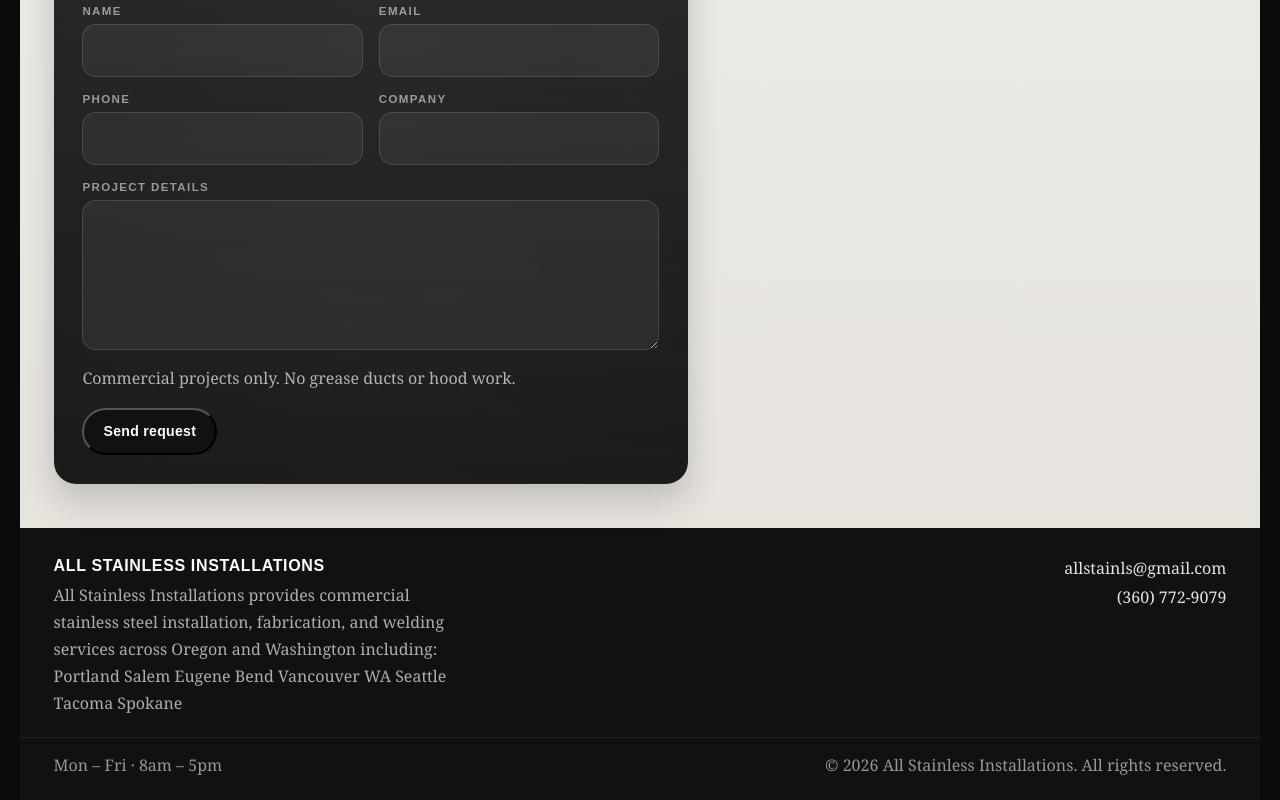
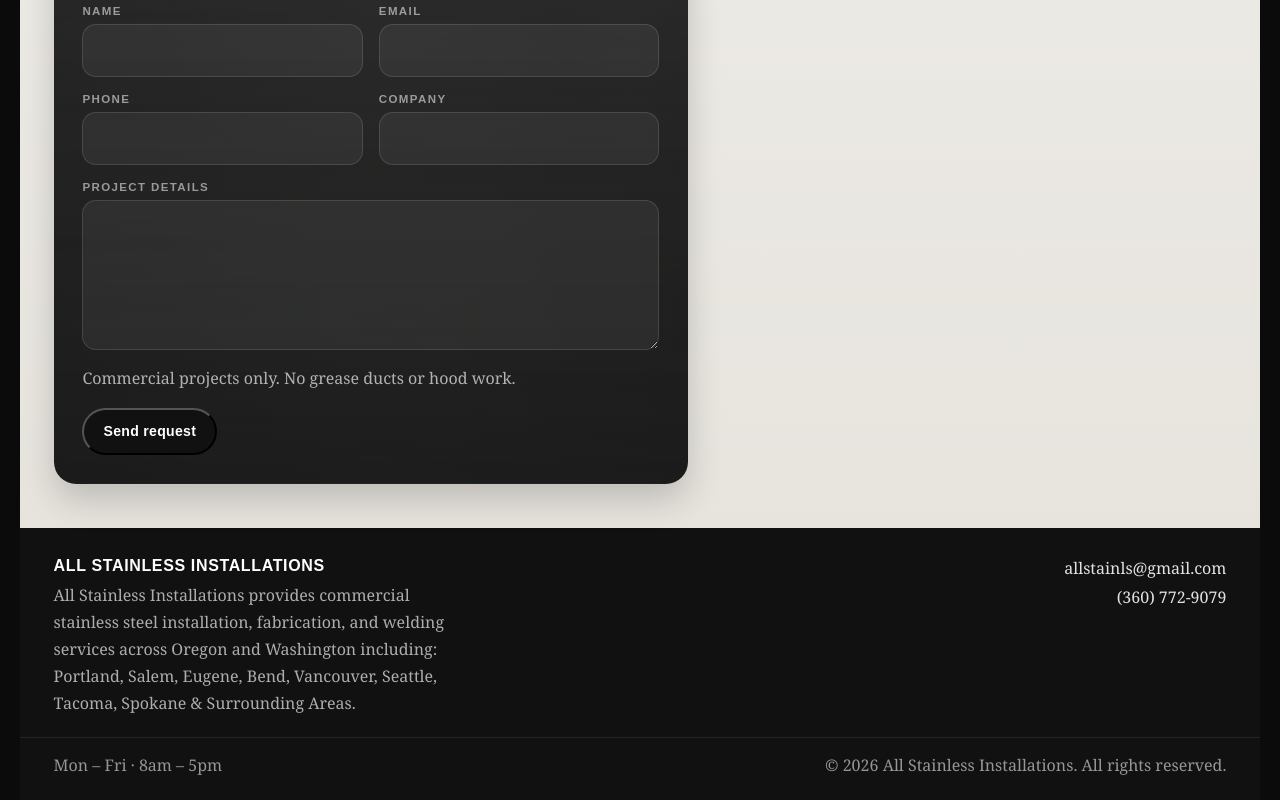
Before and after one commit to ash-the-dev/allstainless, a Next.js app: page / in a window 1280 px wide. Shown: the part 4288-5088 px from the top of the page. Built offline with nearby package versions, Linux system fonts and the light colour scheme.

Commit message:
Indexing/SEO Mods

```diff
--- a/components/SiteFooter.jsx
+++ b/components/SiteFooter.jsx
@@ -12,14 +12,14 @@
                 installation, fabrication, and welding services across Oregon and
                 Washington including:
 
-                Portland
-                Salem
-                Eugene
-                Bend
-                Vancouver WA
-                Seattle
-                Tacoma
-                Spokane
+                Portland,
+                Salem,
+                Eugene,
+                Bend,
+                Vancouver,
+                Seattle,
+                Tacoma,
+                Spokane & Surrounding Areas.
             </p>
           </div>
 
```
